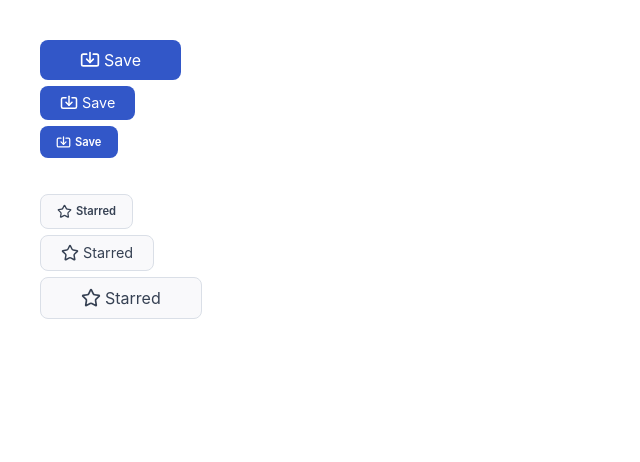
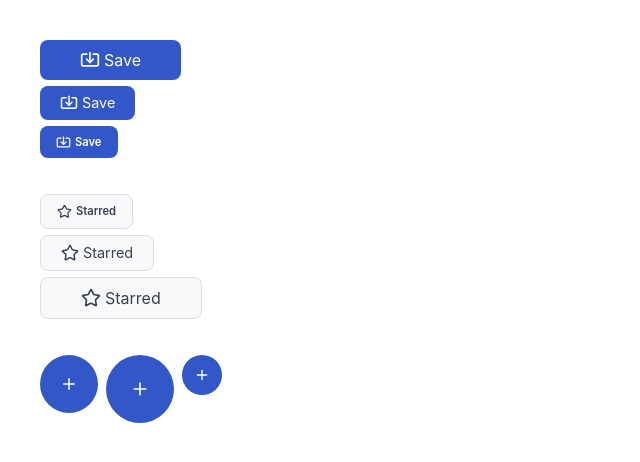
Before and after one commit to jatinydu/savestream, a React (Vite) app in the folder client/: page / in a window 1280 px wide. Shown: the top 462 px of the page, without its empty margins (0-640 px from the left). Built offline with nearby package versions, Linux system fonts and the light colour scheme.

Commit message:
feta: add create action-btn to library

```diff
--- a/client/src/App.tsx
+++ b/client/src/App.tsx
@@ -1,18 +1,24 @@
-import Button from "./components/lib/Button"
-import { Import, Star } from 'lucide-react';
-
+import CtaBtn from "./components/lib/CtaBtn"
+import { Import, Star, Plus } from 'lucide-react';
+import ActionBtn  from "./components/lib/ActionBtn";
 
 function App() {
   return (
     <>
       <div className="flex flex-col gap-1.5 py-10 px-10">
-         <Button label="Save" variant="primary" size="large" startIcon={<Import size={20}/>} onClick={()=>{}}/>
-         <Button label="Save" variant="primary" size="medium" startIcon={<Import size={18}/>} onClick={()=>{}}/>
-         <Button label="Save" variant="primary" size="small" startIcon={<Import size={15}/>} onClick={()=>{}}/>
+         <CtaBtn label="Save" variant="primary" size="large" startIcon={<Import size={20}/>} onClick={()=>{}}/>
+         <CtaBtn label="Save" variant="primary" size="medium" startIcon={<Import size={18}/>} onClick={()=>{}}/>
+         <CtaBtn label="Save" variant="primary" size="small" startIcon={<Import size={15}/>} onClick={()=>{}}/>
          <br />
-          <Button label="Starred" variant="ghost" size="small" startIcon={<Star size={15}/>} onClick={()=>{}}/>
-          <Button label="Starred" variant="ghost" size="medium" startIcon={<Star size={18}/>} onClick={()=>{}}/>
-          <Button label="Starred" variant="ghost" size="large" startIcon={<Star size={20}/>} onClick={()=>{}}/>
+          <CtaBtn label="Starred" variant="ghost" size="small" startIcon={<Star size={15}/>} onClick={()=>{}}/>
+          <CtaBtn label="Starred" variant="ghost" size="medium" startIcon={<Star size={18}/>} onClick={()=>{}}/>
+          <CtaBtn label="Starred" variant="ghost" size="large" startIcon={<Star size={20}/>} onClick={()=>{}}/>
+          <br />
+          <div className="flex gap-2">
+          <ActionBtn variant="add" size="medium" icon={<Plus size={18}/>} onClick={()=>{}}/>
+          <ActionBtn variant="add" size="large" icon={<Plus size={20}/>} onClick={()=>{}}/>
+          <ActionBtn variant="add" size="small" icon={<Plus size={16}/>} onClick={()=>{}}/>
+          </div>
       </div>
     </>
   )
--- /dev/null
+++ b/client/src/components/lib/ActionBtn.tsx
@@ -0,0 +1,28 @@
+import React from 'react';
+
+interface ButtonProps {
+    onClick: () => void;
+    disabled?: boolean;
+    variant?: 'add' | 'delete' | 'ghost';
+    size?: 'small' | 'medium' | 'large';
+    className?: string;
+    icon?: React.ReactNode;
+}
+
+const btnTypes = {
+    add: "bg-primary hover:bg-primary-hover text-white",
+    delete: "bg-red-500 hover:bg-gray-600 text-white",
+    ghost: "bg-background hover:bg-gray-100 text-gray-700 border border-border hover:bg-primary-lighter hover:border-primary-lighter",
+}
+
+const btnSizes = {
+    small: "py-3 px-3 text-[0.7rem] font-semibold",
+    medium: "py-5 px-5 text-[0.9rem]",
+    large: "py-6 px-6 text-[1rem]",
+}
+
+const defaultStyles = "rounded-full font-sans focus:outline-none focus:ring-2 focus:ring-offset-2 transition-colors duration-200 self-start";
+
+export default function ActionBtn({className,variant="add",size="medium",onClick,disabled=false, icon}: ButtonProps) {
+  return <button disabled={disabled} className={`${btnTypes[variant]} ${btnSizes[size]} ${className} ${defaultStyles}`} onClick={onClick}>{icon}</button>
+}
--- a/client/src/components/lib/Button.tsx
+++ b/client/src/components/lib/CtaBtn.tsx
@@ -25,6 +25,6 @@ const btnSizes = {
 
 const defaultStyles = "rounded-lg font-sans focus:outline-none focus:ring-2 focus:ring-offset-2 transition-colors duration-200 self-start";
 
-export default function Button({className,variant="primary",size="medium",onClick,label,disabled=false, startIcon, endIcon}: ButtonProps) {
+export default function CtaBtn({className,variant="primary",size="medium",onClick,label,disabled=false, startIcon, endIcon}: ButtonProps) {
   return <button disabled={disabled} className={`${btnTypes[variant]} ${btnSizes[size]} ${className} ${defaultStyles}`} onClick={onClick}><span className='flex items-center gap-1'>{startIcon}{label}{endIcon}</span></button>
 }
```
